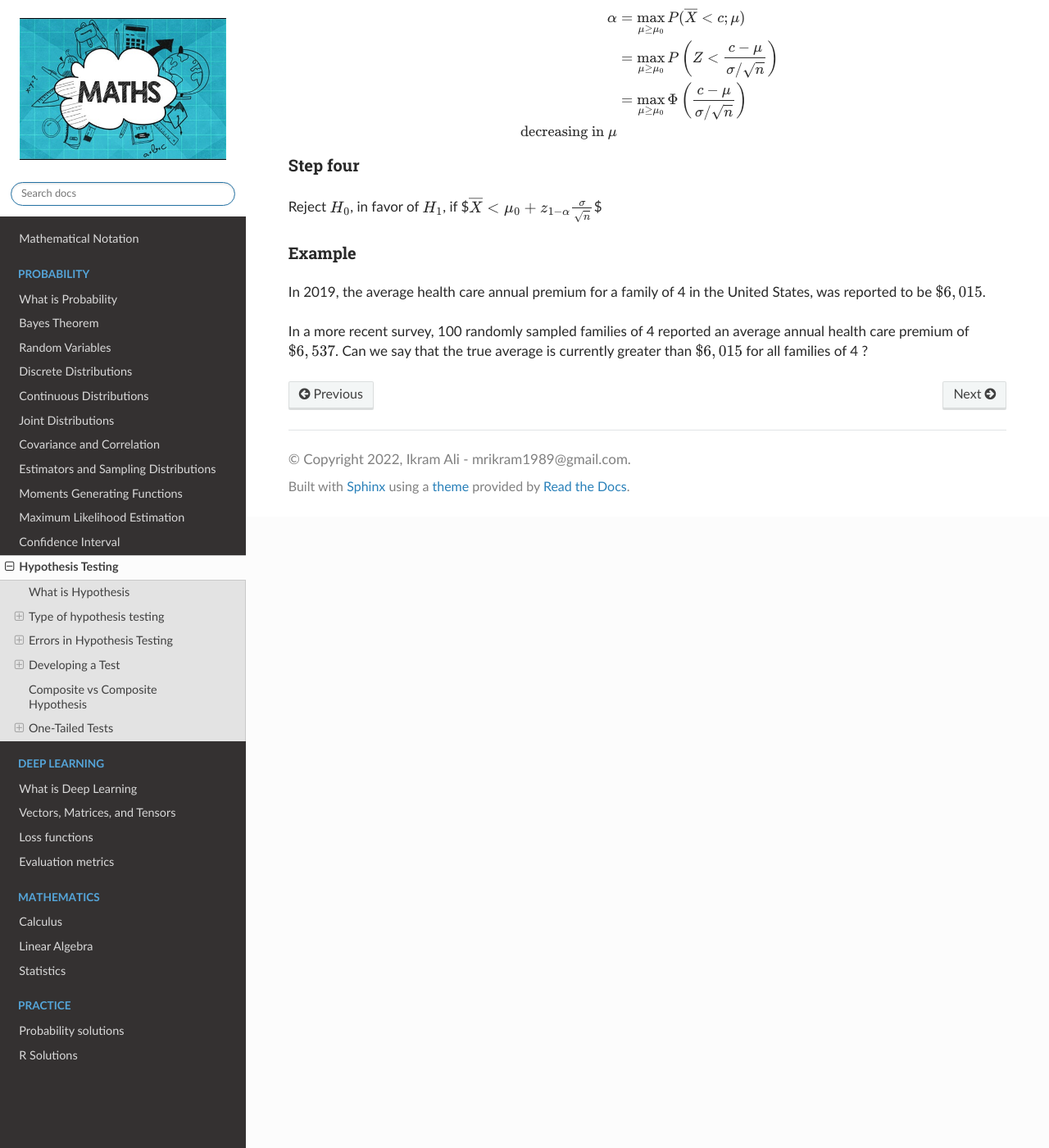
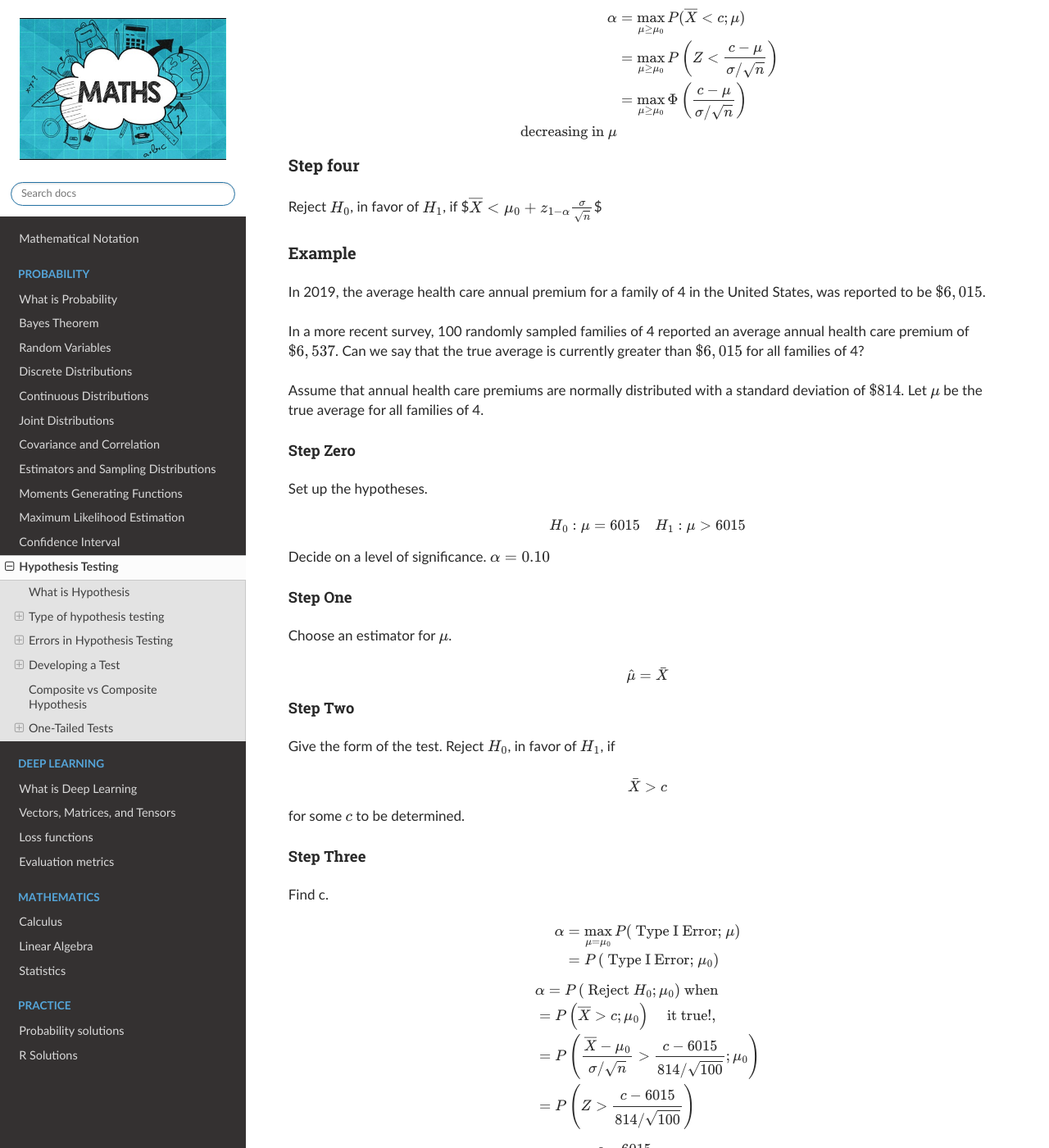
Before and after one commit to akkefa/ml-notes, a Sphinx documentation site: the page built from docs/probability/hypothesis_testing.md, in a window 1280 px wide and 1400 px high, scrolled down 10564 px. Shown: the whole window at 82% size. Built offline with Sphinx 7.4.7 and the Read the Docs theme 2.0.0, drawn with Linux system fonts in a browser that asks for light colours; some of the changed text lies outside the part shown.

Commit message:
new changes

```diff
--- a/docs/probability/hypothesis_testing.md
+++ b/docs/probability/hypothesis_testing.md
@@ -412,4 +412,66 @@ $$
 In 2019, the average health care annual premium for a family of 4 in the United States, was reported to be $\$ 6,015$.
 
 In a more recent survey, 100 randomly sampled families of 4 reported an average annual health care premium of $\$ 6,537$.
-Can we say that the true average is currently greater than $\$ 6,015$ for all families of 4 ?
+Can we say that the true average is currently greater than $\$ 6,015$ for all families of 4?
+
+Assume that annual health care premiums are normally distributed with a standard deviation of $\$ 814$.
+Let $\mu$ be the true average for all families of 4.
+
+#### Step Zero
+Set up the hypotheses.
+
+$$
+H _0: \mu=6015 \quad H _1: \mu>6015
+$$
+
+Decide on a level of significance. $ \alpha=0.10$
+
+#### Step One
+Choose an estimator for $\mu$.
+
+$$
+\hat{\mu}=\bar{X}
+$$
+
+#### Step Two
+Give the form of the test.
+Reject $H _0$, in favor of $H _1$, if
+
+$$
+\bar{X}>c
+$$
+
+for some $c$ to be determined.
+
+#### Step Three
+Find c.
+
+$$
+\begin{aligned}
+\alpha &=\max _{\mu=\mu_0} P (\text { Type I Error; } \mu) \\
+&= P \left(\text { Type I Error; } \mu_0\right)
+\end{aligned}
+$$
+
+$$
+\begin{aligned}
+&\alpha= P \left(\text { Reject } H _0 ; \mu_0\right) \text { when }\\
+&= P \left(\overline{ X }> c ; \mu_0\right) \quad \text { it true!, }\\
+&= P \left(\frac{\overline{ X }-\mu_0}{\sigma / \sqrt{ n }}>\frac{ c -6015}{814 / \sqrt{100}} ; \mu_0\right)\\
+&=P\left(Z>\frac{c-6015}{814 / \sqrt{100}}\right)
+\end{aligned}
+$$
+
+$$
+\frac{c-6015}{814 / \sqrt{100}}=1.28
+$$
+
+#### Step Four
+Conclusion. Reject $H _0$, in favor of $H _1$, if
+
+$$
+\bar{X}>6119.19
+$$
+
+From the data, where $\bar{x}=6537$, we reject $H _0$ in favor of $H _1$.\
+The data suggests that the true mean annual health care premium is greater than $\$ 6015$.
```
